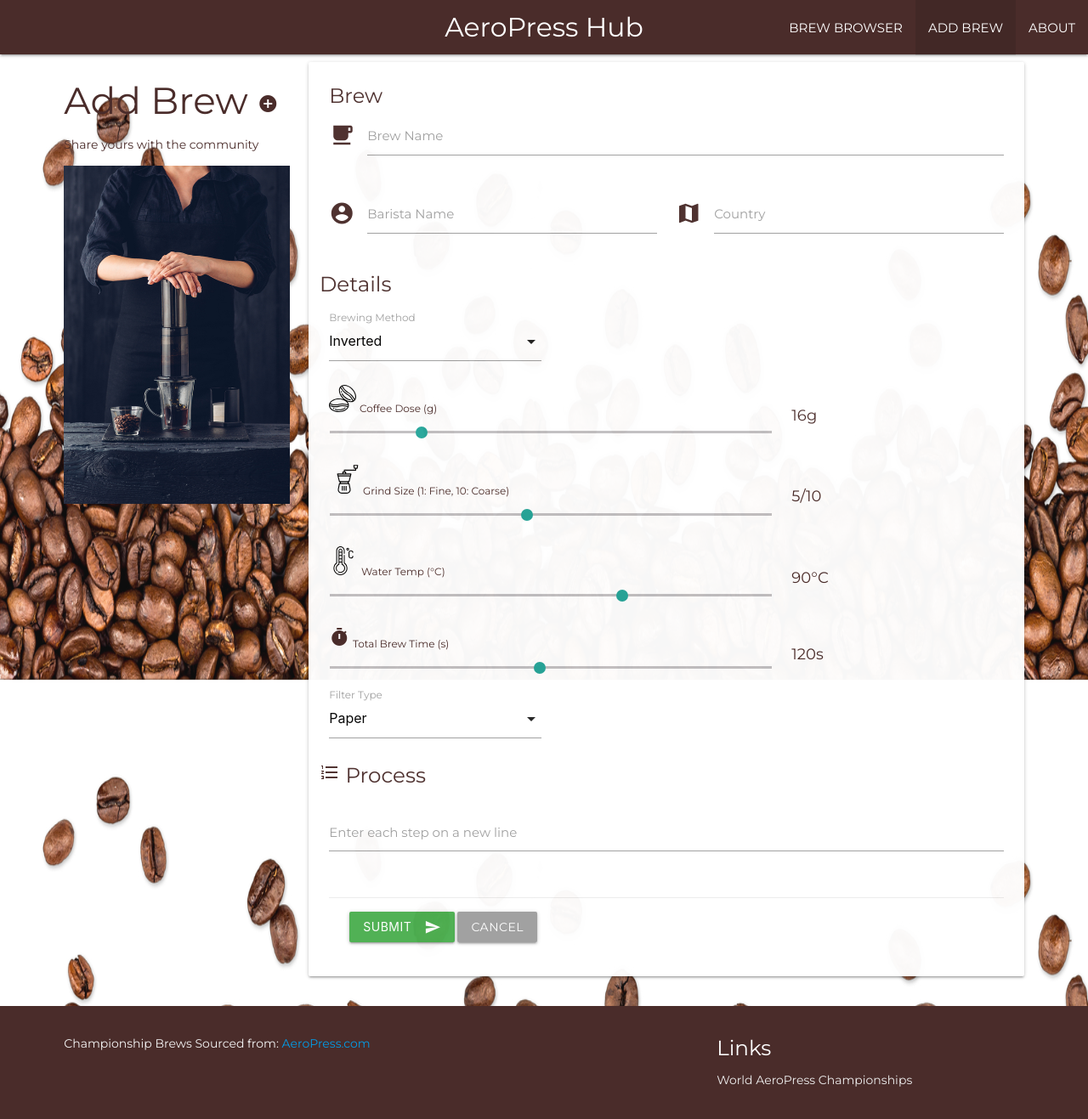
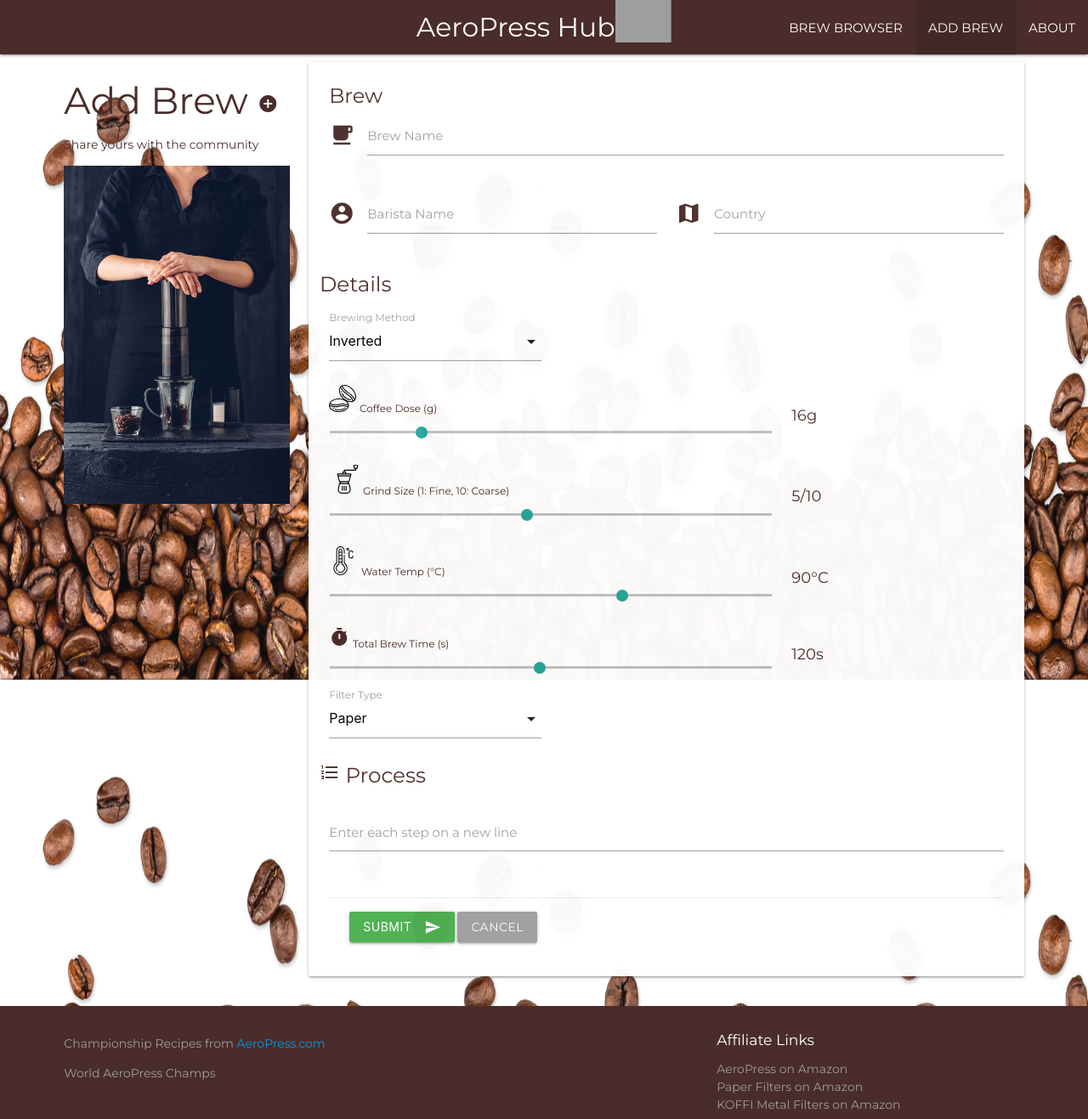
Before and after one commit to tdunn891/aeropress-hub, a Flask app: page /add_brew in a window 1280 px wide. Shown: the top 1317 px of the page at 85% size. Run offline with Flask 2, Linux system fonts and the light colour scheme; some libraries are stand-ins or nearby versions; grey boxes are pictures that could not be loaded.

Commit message:
Add aeropress and lake image for side nav

```diff
--- a/templates/base.html
+++ b/templates/base.html
@@ -15,7 +15,7 @@
    <link rel="stylesheet" href="{{url_for('static', filename='css/base.css')}}" type="text/css" />
    <!-- Favicon -->
    <link rel="shortcut icon" href="{{url_for('static', filename='images/aeropress_colour.png')}}" type="image/x-icon">
-   <title>AeroPress Hub | {{ title }}</title>
+   <title>AeroPress Brews | {{ title }}</title>
 </head>
 
 <body>
@@ -23,7 +23,11 @@
    <div class="navbar">
       <nav>
          <div class="nav-wrapper">
-            <a href="{{url_for('index')}}" class="brand-logo center">AeroPress Hub</a>
+            <a href="{{url_for('index')}}" class="brand-logo center">
+               <img src="https://image.flaticon.com/icons/svg/901/901721.svg" height="50px" id="hub-logo" class="right"
+                  alt="AeroPress Hub Logo">
+               AeroPress Hub
+            </a>
             <a href="#" data-target="mobile-nav" class="sidenav-trigger"><i class="material-icons">menu</i></a>
             <ul class="right hide-on-med-and-down">
                <li class={{get_brews_active}}>
@@ -41,6 +45,11 @@
 
       <!-- Side Navigation Bar -->
       <ul class="sidenav" id="mobile-nav">
+         <li class={{get_brews_active}}>
+            <div class="background">
+               <img src="{{url_for('static', filename='images/lake-bled.jpg')}}" alt="Cup at Lake Bled" id="lake-bled">
+            </div>
+         </li>
          <li class={{get_brews_active}}>
             <a href="{{url_for('index')}}" class="waves-effect waves-light">
                <i class="material-icons prefix">local_cafe</i>
@@ -61,7 +70,6 @@
       </ul>
    </div>
    {% block content %}
-
    {% endblock %}
    <!-- jQuery -->
    <script src="https://code.jquery.com/jquery-3.4.1.min.js"
@@ -75,23 +83,37 @@
       <div class="container">
          <div class="row">
             <div class="col l6 s12">
-               <p class="grey-text text-lighten-4">Championship Brews Sourced from: <a href="https://www.aeropress.com/"
-                     target="_blank">AeroPress.com</a>
+               <p class="grey-text">Championship Recipes from
+                  <a href="https://www.aeropress.com/" target="_blank">AeroPress.com</a>
+               </p>
+               <p>
+                  <a class="grey-text" href="https://www.aero.press/" target="_blank">
+                     World AeroPress Champs
+                  </a>
                </p>
             </div>
             <div class="col l4 offset-l2 s12">
-               <h5 class="white-text">Links</h5>
+               <h6 class="white-text">Affiliate Links</h6>
                <ul>
                   <li>
-                     <a class="grey-text text-lighten-3" href="https://www.worldaeropresschampionship.com/"
-                        target="_blank">World AeroPress Championships</a>
+                     <a class="grey-text" href="https://amzn.to/36Z0ywG" target="_blank">AeroPress on Amazon</a>
+                  </li>
+                  <li>
+                     <a class="grey-text" href="https://amzn.to/399vbAK" target="_blank">Paper Filters on
+                        Amazon</a>
+                  </li>
+                  <li>
+                     <a class="grey-text" href="https://amzn.to/2UobLnK" target="_blank">KOFFI Metal Filters on
+                        Amazon</a>
                   </li>
                </ul>
             </div>
          </div>
       </div>
       <div class="footer-copyright">
-         <div class="container">
+         <div class="container center">
+            Developed by Thomas Dunn <a href="https://github.com/tdunn891/milestone-3" target="_blank"><img
+                  src="{{url_for('static', filename='images/github-32.png')}}" id="github-logo" alt="GitHub Logo" /></a>
          </div>
       </div>
    </footer>
```
Also changed, not shown: static/images/lake-bled.jpg (added).
